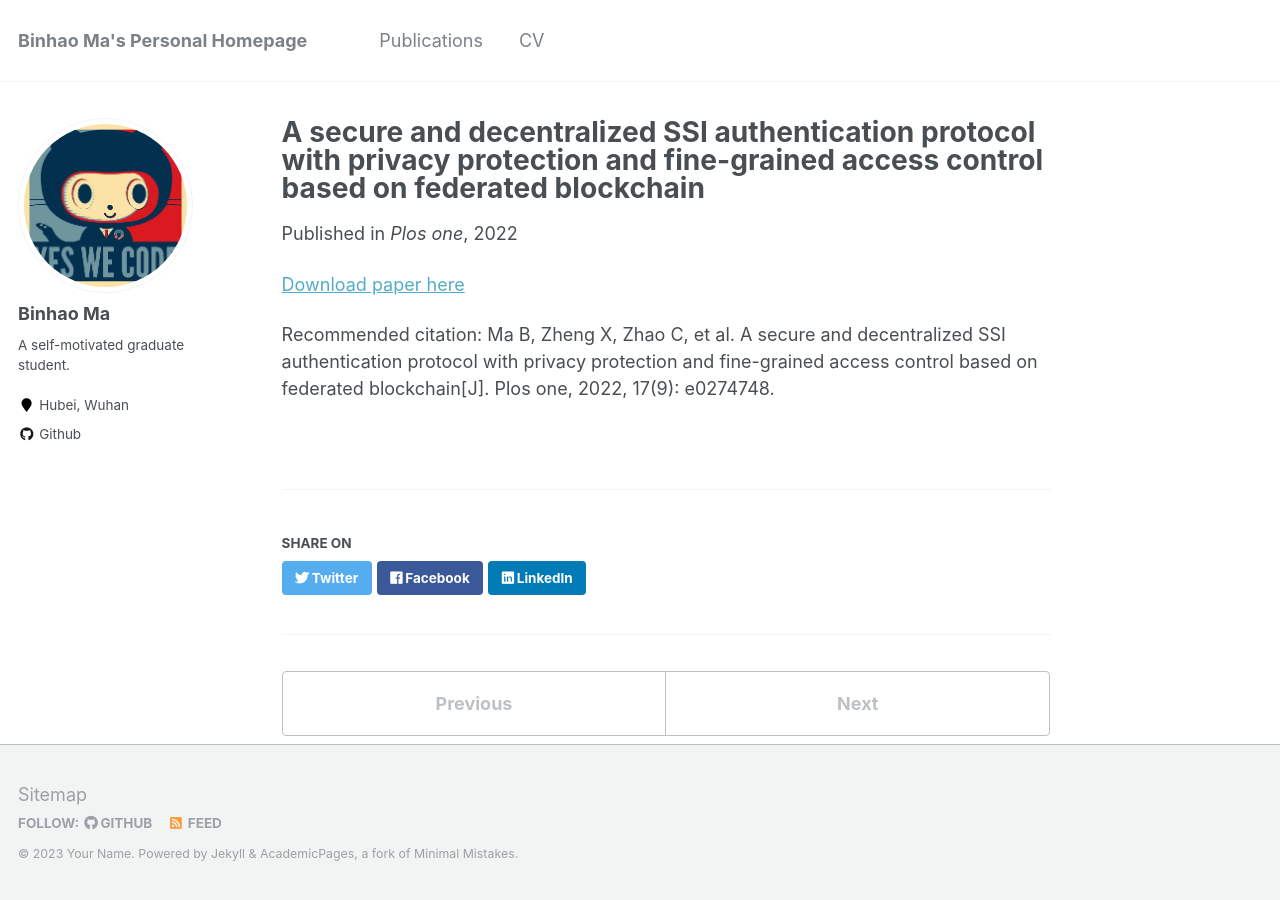
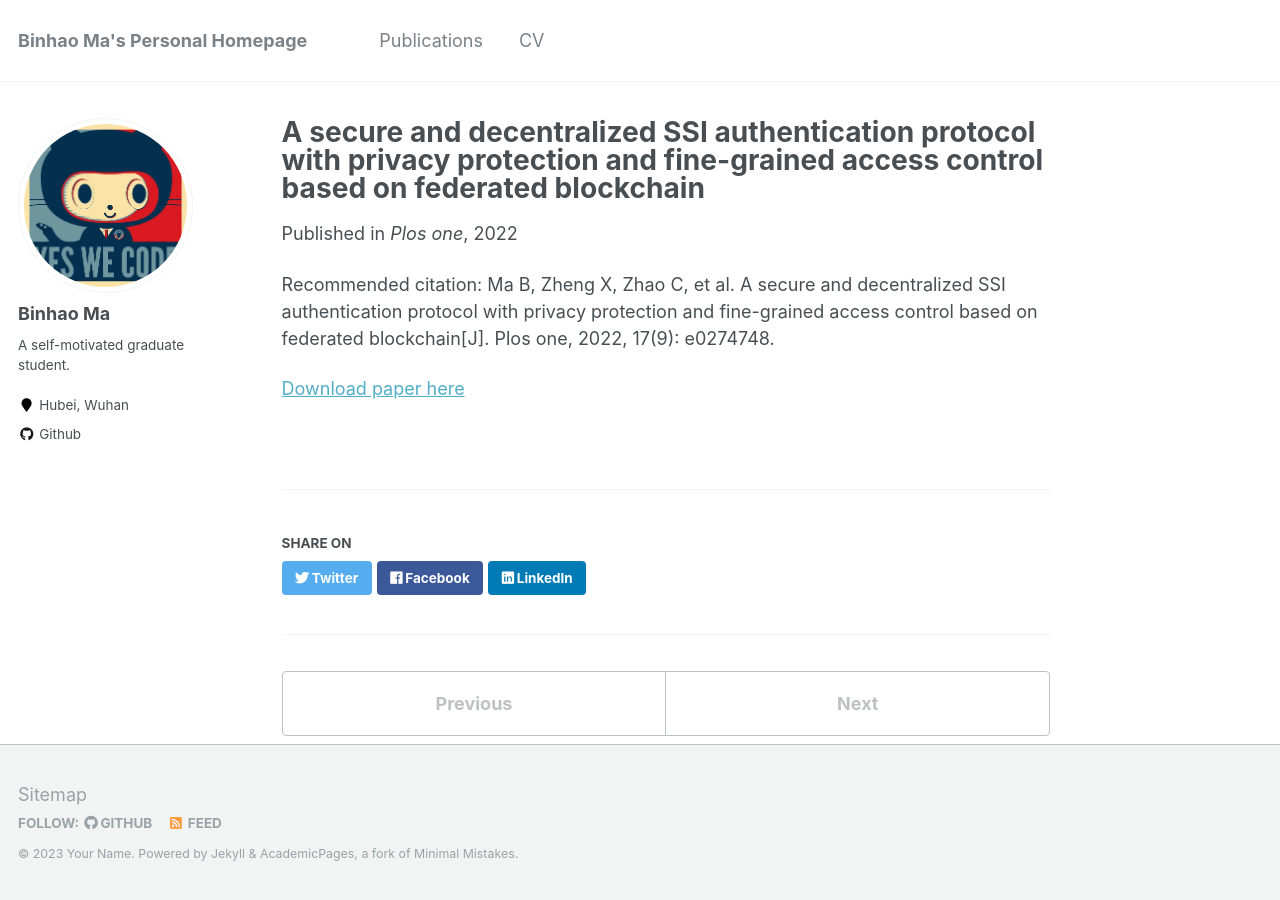
Before and after one commit to Magic-Ma-tech/Magic-Ma-tech.github.io, a Jekyll site: the page built from _publications/2009-10-01-paper-title-number-1.md, in a window 1280 px wide. Built offline with Jekyll 4.4.1, drawn with Linux system fonts in a browser that asks for light colours.

```diff
--- a/_publications/2009-10-01-paper-title-number-1.md
+++ b/_publications/2009-10-01-paper-title-number-1.md
@@ -7,6 +7,6 @@ venue: 'Plos one'
 paperurl: 'https://journals.plos.org/plosone/article?id=10.1371/journal.pone.0274748'
 ---
 
+Recommended citation: Ma B, Zheng X, Zhao C, et al. A secure and decentralized SSI authentication protocol with privacy protection and fine-grained access control based on federated blockchain[J]. Plos one, 2022, 17(9): e0274748.
+
 [Download paper here](https://journals.plos.org/plosone/article?id=10.1371/journal.pone.0274748)
-
-Recommended citation: Ma B, Zheng X, Zhao C, et al. A secure and decentralized SSI authentication protocol with privacy protection and fine-grained access control based on federated blockchain[J]. Plos one, 2022, 17(9): e0274748.
```
